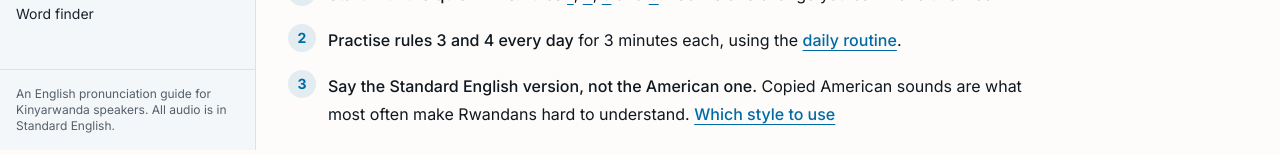
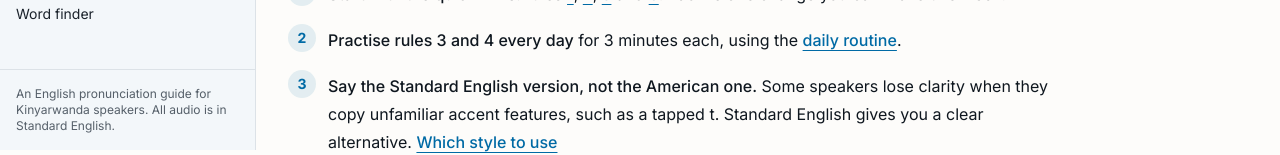
Before and after one commit to musayann/clarion, a Next.js app: page / in a window 1280 px wide. Shown: the part 650-805 px from the top of the page. Built offline with nearby package versions, Linux system fonts and the light colour scheme; no server answers.

Commit message:
chore: fix typo

```diff
--- a/app/page.tsx
+++ b/app/page.tsx
@@ -45,8 +45,9 @@ export default function Home() {
       .
     </>,
     <>
-      <span className="font-medium">Say the Standard English version, not the American one.</span> Copied American sounds
-      are what most often make Rwandans hard to understand.{" "}
+      <span className="font-medium">Say the Standard English version, not the American one.</span> Some speakers lose
+      clarity when they copy unfamiliar accent features, such as a tapped t. Standard English gives you a clear
+      alternative.{" "}
       <Link href="/guide/which-style" className={link}>
         Which style to use
       </Link>
--- a/lib/markdown/index.ts
+++ b/lib/markdown/index.ts
@@ -124,7 +124,7 @@ This guide teaches the ${mdLink("/guide/clarity-not-accent", "Standard English")
 
 1. **Start with the quick wins:** rules ${quickWins.slice(0, -1).join(", ")} and ${quickWins.at(-1)}. Each is one change you can make this week.
 2. **Practise rules 3 and 4 every day** for 3 minutes each, using the ${mdLink("/daily-practice", "daily routine")}.
-3. **Say the Standard English version, not the American one.** Copied American sounds are what most often make Rwandans hard to understand. See ${mdLink("/guide/which-style", "Which style to use")}.
+3. **Say the Standard English version, not the American one.** Some speakers lose clarity when they copy unfamiliar accent features, such as a tapped t. Standard English gives you a clear alternative. See ${mdLink("/guide/which-style", "Which style to use")}.
 
 ## The six rules
 
```
